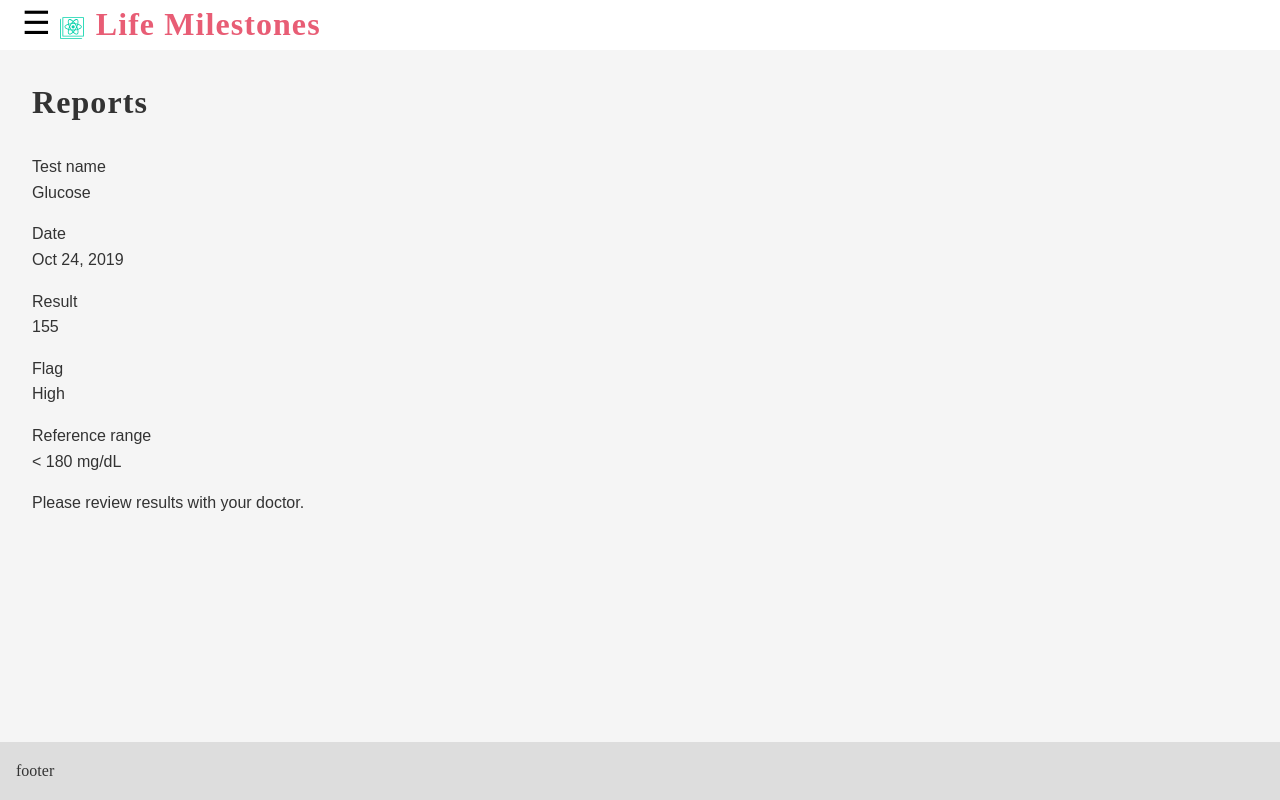
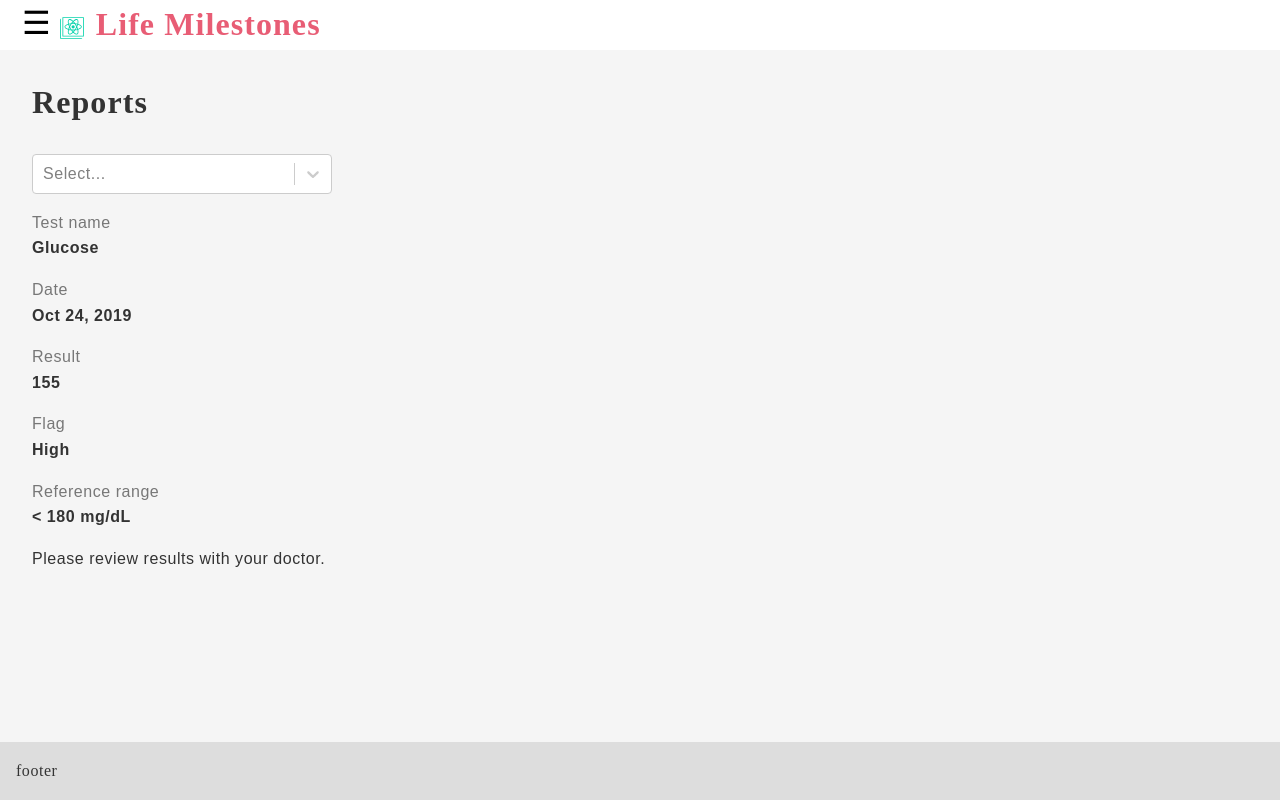
Before and after one commit to suefeng/hack_life, a React (Create React App) app in the folder frontend/: page /reports in a window 1280 px wide. Built offline with nearby package versions, Linux system fonts and the light colour scheme; a web font is replaced by a local one.

Commit message:
adding select option menu

```diff
--- a/frontend/package.json
+++ b/frontend/package.json
@@ -8,6 +8,7 @@
     "react-dom": "^16.11.0",
     "react-router-dom": "^5.1.2",
     "react-scripts": "3.2.0",
+    "react-select": "^3.0.8",
     "serve": "^11.2.0"
   },
   "scripts": {
--- a/frontend/public/app.css
+++ b/frontend/public/app.css
@@ -20,6 +20,7 @@
   .app-footer {
     display: flex;
     width: 100%;
+    letter-spacing: .54px;
   }
 
   .app-logo {
@@ -211,8 +212,24 @@
     padding: 0 1rem;
     margin: 0 0 1rem;
   }
+
+  .reports-name {
+    color: #777;
+    display: block;
+  }
+
+  .reports-result {
+    color: #333;
+    font-weight: 600;
+    display: block;
+  }
+
   .wrapper {
     padding: 0 1rem;
+    max-width: 960px;
+  }
+  .css-2b097c-container {
+    max-width: 300px;
   }
   .diary-entry-tags {
     margin: 1rem 0 2rem;
--- a/frontend/src/Reports.js
+++ b/frontend/src/Reports.js
@@ -1,4 +1,5 @@
 import React from 'react';
+import Select from 'react-select';
 
 class Reports extends React.Component {
     handleSubmit(event) {
@@ -19,16 +20,17 @@ class Reports extends React.Component {
             <div className="reports">
                 <h1>Reports</h1>
                 <div className="wrapper">
-                    <p>Test name<br />
-                        <span className="result">{data.testName}</span></p>
-                    <p>Date<br />
-                        <span className="result">{data.date}</span></p>
-                    <p>Result<br />
-                        <span className="result">{data.result}</span></p>
-                    <p>Flag<br />
-                        <span className="result">{data.flag}</span></p>
-                    <p>Reference range<br />
-                        <span className="result">{data.referenceRange}</span></p>
+                    <SelectMenu />
+                    <p><span className="reports-name">Test name</span>
+                        <span className="reports-result">{data.testName}</span></p>
+                    <p><span className="reports-name">Date</span>
+                        <span className="reports-result">{data.date}</span></p>
+                    <p><span className="reports-name">Result</span>
+                        <span className="reports-result">{data.result}</span></p>
+                    <p><span className="reports-name">Flag</span>
+                        <span className="reports-result">{data.flag}</span></p>
+                    <p><span className="reports-name">Reference range</span>
+                        <span className="reports-result">{data.referenceRange}</span></p>
                     <p>{data.other}</p>
                 </div>
             </div>
@@ -36,4 +38,14 @@ class Reports extends React.Component {
     }
 }
 
+
+const options = [
+    { value: 'glucoseToleranceTest', label: 'Glucose tolerance test' },
+    { value: 'healthTrends', label: 'Health trends' }
+]
+
+const SelectMenu = () => (
+    <Select options={options} />
+)
+
 export default Reports;
--- a/frontend/src/dashboardData/about.js
+++ b/frontend/src/dashboardData/about.js
@@ -3,7 +3,7 @@ export const data = {
         {
             "date": "2019-10-10",
             "title": "About the first trimester",
-            "text": "Your baby develops the most during the first trimester. Hear more.<br>During this time, your body undergoes various changes, which may cause a range of symptoms. Read more."
+            "text": "Your baby develops the most during the first trimester. <a href=\"\">Hear more</a>.<br>During this time, your body undergoes various changes, which may cause a range of symptoms. <a href=\"\">Read more</a>."
         }
     ].map(({ date, text, title }) => ({
         date: new Date(date), text, title
```
Also changed, not shown: 1 other file (tests, documents, lock files or other folders).
